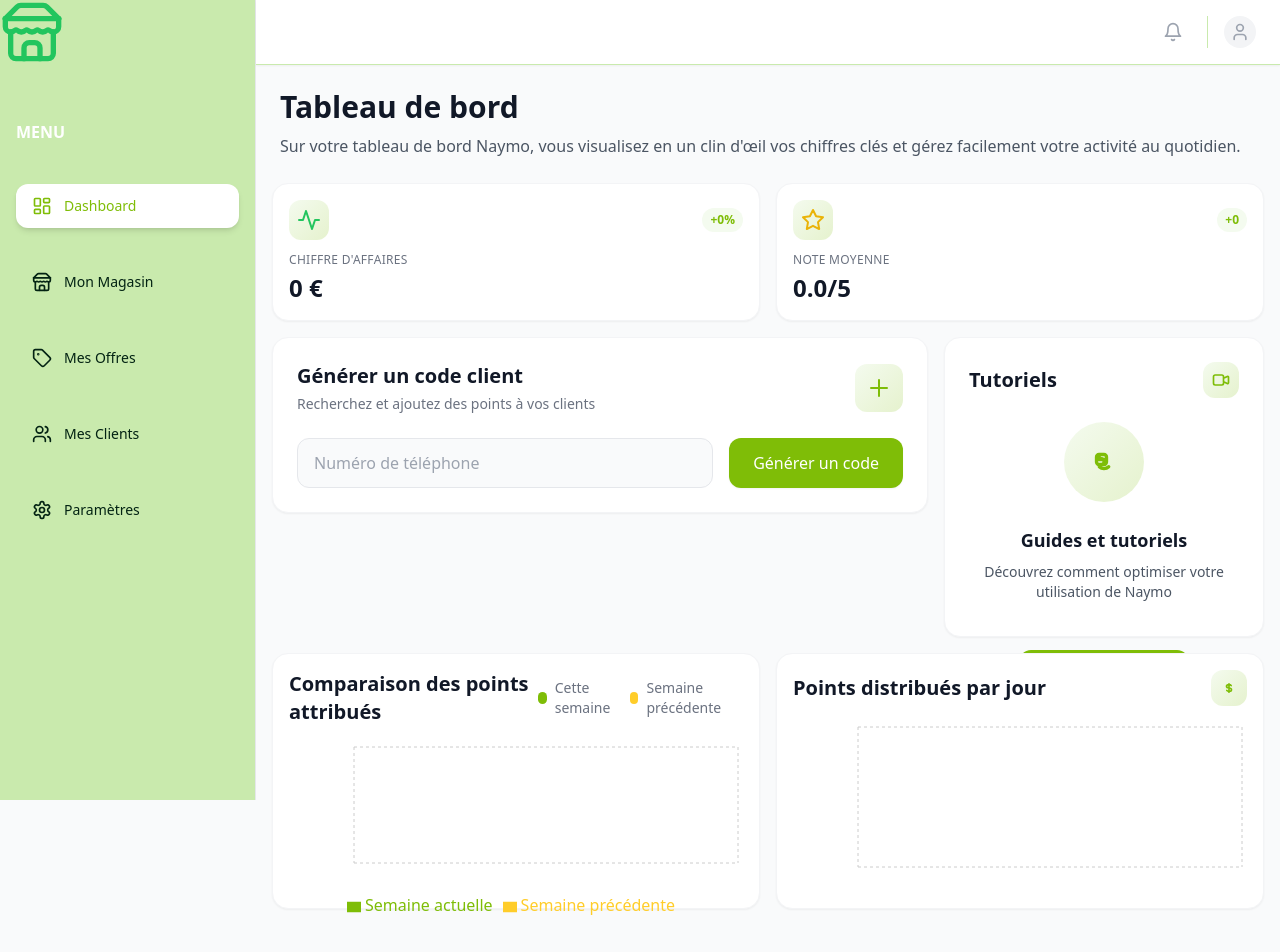
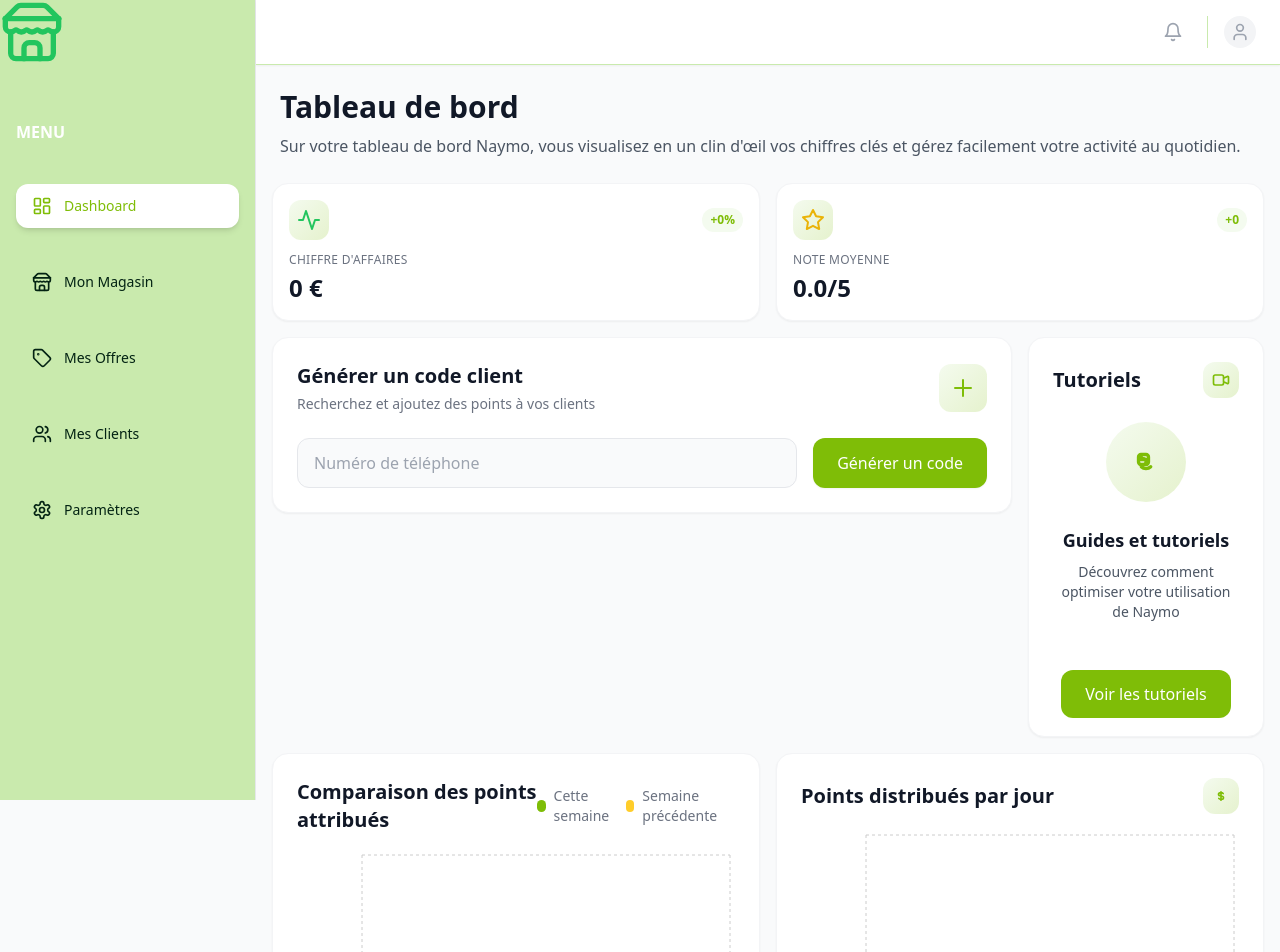
Before and after one commit to ManonDerydt/naymo-mvp-v1, a React (Vite) app: page /dashboard in a window 1280 px wide. Shown: the top 952 px of the page. Built offline with nearby package versions, Linux system fonts and the light colour scheme; no server answers.

Commit message:
Ajustement de la taille des graphiques et repositionnement des tutoriels

```diff
--- a/src/pages/merchant/Dashboard.tsx
+++ b/src/pages/merchant/Dashboard.tsx
@@ -211,15 +211,15 @@ const Dashboard = () => {
       </div>
 
       {/* Layout principal optimisé */}
-      <div className="grid grid-cols-1 lg:grid-cols-3 gap-4">
+      <div className="grid grid-cols-1 lg:grid-cols-4 gap-4">
         {/* Générateur de code - plus large */}
-        <div className="lg:col-span-2 h-fit">
+        <div className="lg:col-span-3 h-fit">
           <CodeGenerator />
         </div>
 
         {/* Tutoriels - hauteur adaptée */}
         <div className="lg:col-span-1 h-fit">
-          <div className="bg-white rounded-2xl shadow-sm border border-gray-100 h-[300px]">
+          <div className="bg-white rounded-2xl shadow-sm border border-gray-100 h-[400px]">
             <DailyTip />
           </div>
         </div>
@@ -228,7 +228,7 @@ const Dashboard = () => {
       {/* Graphiques en dessous */}
       <div className="grid grid-cols-1 lg:grid-cols-2 gap-4 mt-4">
         <div className="space-y-3">
-          <div className="bg-white p-4 rounded-2xl shadow-sm border border-gray-100 h-64">
+          <div className="bg-white p-6 rounded-2xl shadow-sm border border-gray-100 h-80">
             <div className="flex items-center justify-between mb-4">
               <h2 className="text-xl font-semibold text-gray-900">Comparaison des points attribués</h2>
               <div className="flex items-center space-x-2 text-sm text-gray-500">
@@ -238,7 +238,7 @@ const Dashboard = () => {
                 <span>Semaine précédente</span>
               </div>
             </div>
-            <ResponsiveContainer width="100%" height={180}>
+            <ResponsiveContainer width="100%" height={240}>
               <BarChart data={barChartData}>
                 <CartesianGrid strokeDasharray="3 3" />
                 <XAxis dataKey="name" />
@@ -253,7 +253,7 @@ const Dashboard = () => {
         </div>
 
         <div className="space-y-3">
-          <div className="bg-white p-4 rounded-2xl shadow-sm border border-gray-100 h-64">
+          <div className="bg-white p-6 rounded-2xl shadow-sm border border-gray-100 h-80">
             <div className="flex items-center justify-between mb-4">
               <h2 className="text-xl font-semibold text-gray-900">Points distribués par jour</h2>
               <div className="p-2 rounded-xl bg-gradient-to-br from-[#c9eaad]/20 to-[#7ebd07]/20">
@@ -262,7 +262,7 @@ const Dashboard = () => {
                 </svg>
               </div>
             </div>
-            <ResponsiveContainer width="100%" height={180}>
+            <ResponsiveContainer width="100%" height={240}>
               <BarChart data={barChartData}>
                 <CartesianGrid strokeDasharray="3 3" />
                 <XAxis dataKey="name" />
```
